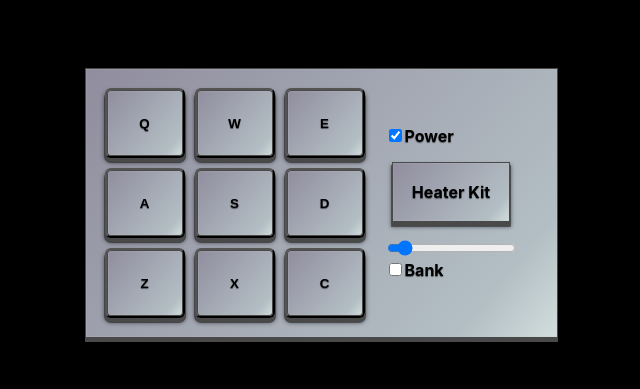
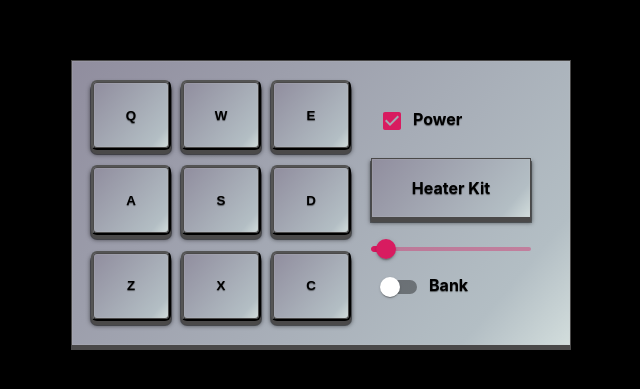
Before and after one commit to noraterbocs/drum-machine-react, a React (Create React App) app: page / in a window 1280 px wide. Shown: the part 197-586 px from the top of the page, without its empty margins (319-959 px from the left). Built offline with nearby package versions, Linux system fonts and the light colour scheme.

Commit message:
Changed colors

```diff
--- a/package.json
+++ b/package.json
@@ -3,6 +3,9 @@
   "version": "0.1.0",
   "private": true,
   "dependencies": {
+    "@emotion/react": "^11.11.1",
+    "@emotion/styled": "^11.11.0",
+    "@mui/material": "^5.14.11",
     "@testing-library/jest-dom": "^5.17.0",
     "@testing-library/react": "^13.4.0",
     "@testing-library/user-event": "^13.5.0",
--- a/src/App.css
+++ b/src/App.css
@@ -68,6 +68,11 @@ p {
 
 .display-container {
   align-self: center;
+  width: 160px
+}
+
+.volume-wrapper {
+  width: 100%;
 }
 
 @media only screen and (min-width: 600px) {
--- a/src/BankSwitch.jsx
+++ b/src/BankSwitch.jsx
@@ -1,14 +1,28 @@
 import React from 'react';
+import Switch from '@mui/material/Switch';
+import { alpha, styled } from '@mui/material/styles';
+import { pink } from '@mui/material/colors';
 
 export const BankSwitch = ({ checkedBank, setBank }) => {
+    const PinkSwitch = styled(Switch)(({ theme }) => ({
+        '& .MuiSwitch-switchBase.Mui-checked': {
+            color: pink[600],
+            '&:hover': {
+                backgroundColor: alpha(pink[600], theme.palette.action.hoverOpacity),
+            },
+        },
+        '& .MuiSwitch-switchBase.Mui-checked + .MuiSwitch-track': {
+            backgroundColor: pink[600],
+        },
+    }));
     return (
         <div>
-            <input
+            <PinkSwitch
+                aria-label="Bank switch"
                 className="bank"
                 type="checkbox"
                 checked={checkedBank}
-                onChange={setBank}
-            />
+                onChange={setBank} />
             <label>
                 Bank
             </label>
--- a/src/Power.jsx
+++ b/src/Power.jsx
@@ -1,18 +1,22 @@
 import React from 'react';
+import { pink } from '@mui/material/colors';
+import Checkbox from '@mui/material/Checkbox';
 
-export const Power = ({checkedPower, setPower}) => {
+export const Power = ({ checkedPower, setPower }) => {
   return (
     <div>
-        <input
-          type="checkbox"
-          id="flexSwitchCheckDefault"
+      <Checkbox
+        aria-label='Power'
+        sx={{
+          color: pink[800],
+          '&.Mui-checked': {
+            color: pink[600],
+          },
+        }}
         checked={checkedPower}
         onChange={setPower}
       />
-        <label
-          className="form-check-label"
-          htmlFor="flexSwitchCheckDefault"
-        >
+      <label>
         Power
       </label>
     </div>
--- a/src/Volume.jsx
+++ b/src/Volume.jsx
@@ -1,16 +1,21 @@
+import { Slider } from '@mui/material';
+import { pink } from '@mui/material/colors';
 import React from 'react';
 
 export const Volume = ({ volume, handleChangeVolume }) => {
   return (
-    <div>
-      <input
-        type="range"
-        className="form-range"
-        id="customRange1"
-        min="1"
-        max="100"
-        step="1"
+    <div className='volume-wrapper'>
+      <Slider
+        aria-label="Volume"
+        min={1}
+        max={100}
+        step={1}
+        valueLabelDisplay="auto"
         value={volume}
+        aria-labelledby="input-slider"
+        sx={{
+          color: pink[600]
+        }}
         onChange={handleChangeVolume}
       />
     </div>
```
Also changed, not shown: 1 other file (tests, documents, lock files or other folders). Lines whose indentation alone changed are shown as unchanged.
